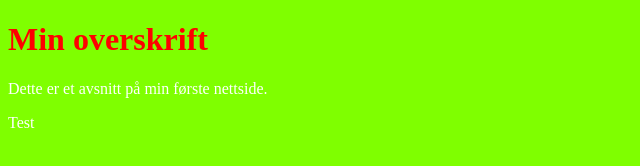
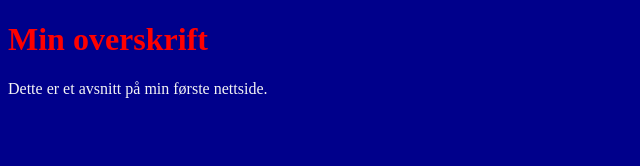
Before and after one commit to oyvindnaustdal/IT1, a plain HTML site: page index.html in a window 1280 px wide. Shown: the whole page, without its empty margins (0-640 px from the left). Drawn offline with Linux system fonts and the light colour scheme.

Commit message:
Fargeendring

```diff
--- a/index.html
+++ b/index.html
@@ -2,12 +2,12 @@
 <html lang="no">
     <head>
         <meta charset="UTF-8">
-        <title>Min første nettside</title>
+        <title>Github Pages</title>
     </head>
-    <body style =  "background-color: chartreuse; color: white;">
+    <body style =  "background-color:darkblue; color: white;">
         <h1 style ="color: red">Min overskrift</h1>
-        <p>Dette er et avsnitt på min første nettside.</p>
-        <p>Test</p>
+        <p style ="color:whitesmoke">Dette er et avsnitt på min første nettside.</p>
+
 
     </body>
 </html>
```
